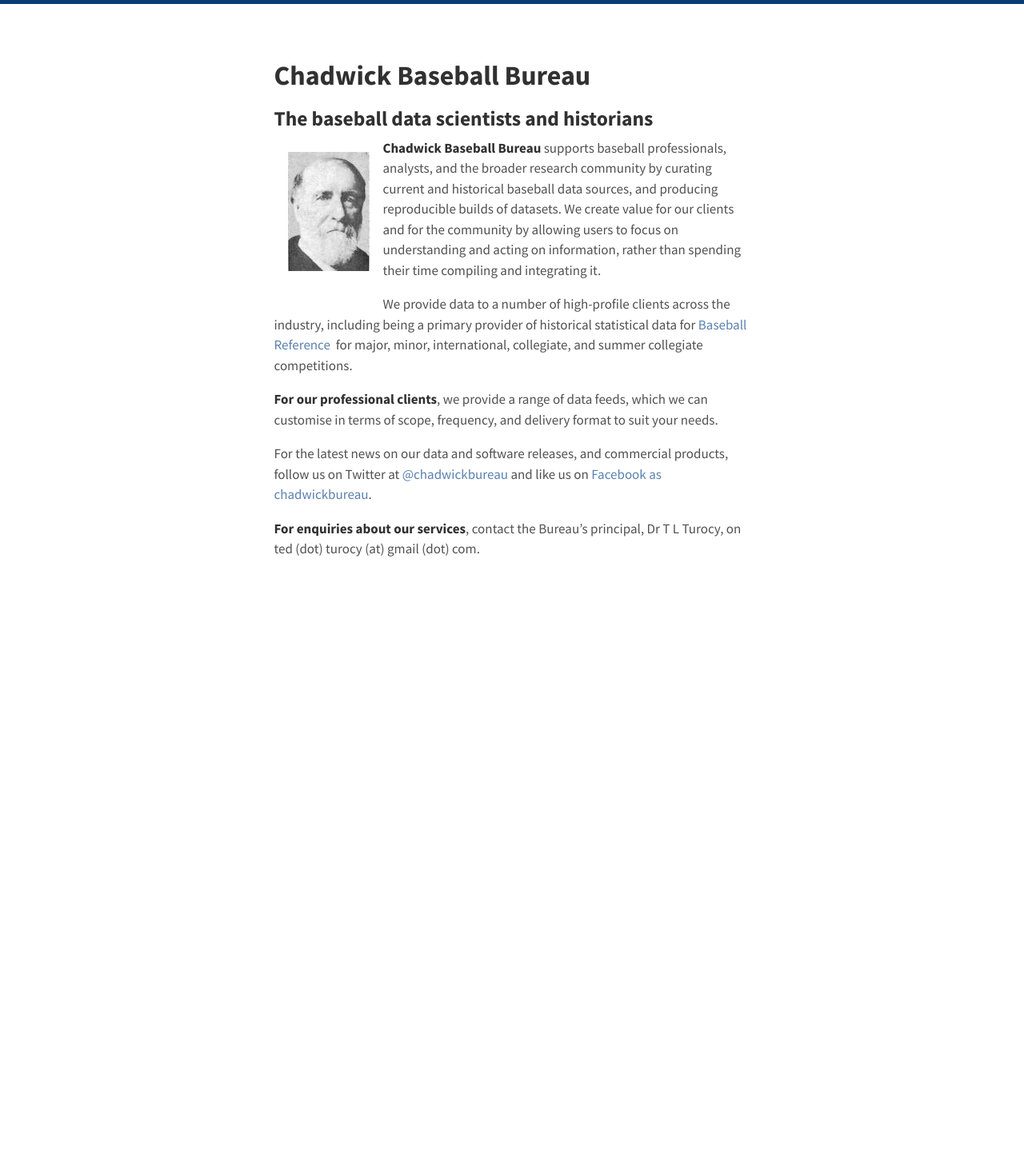
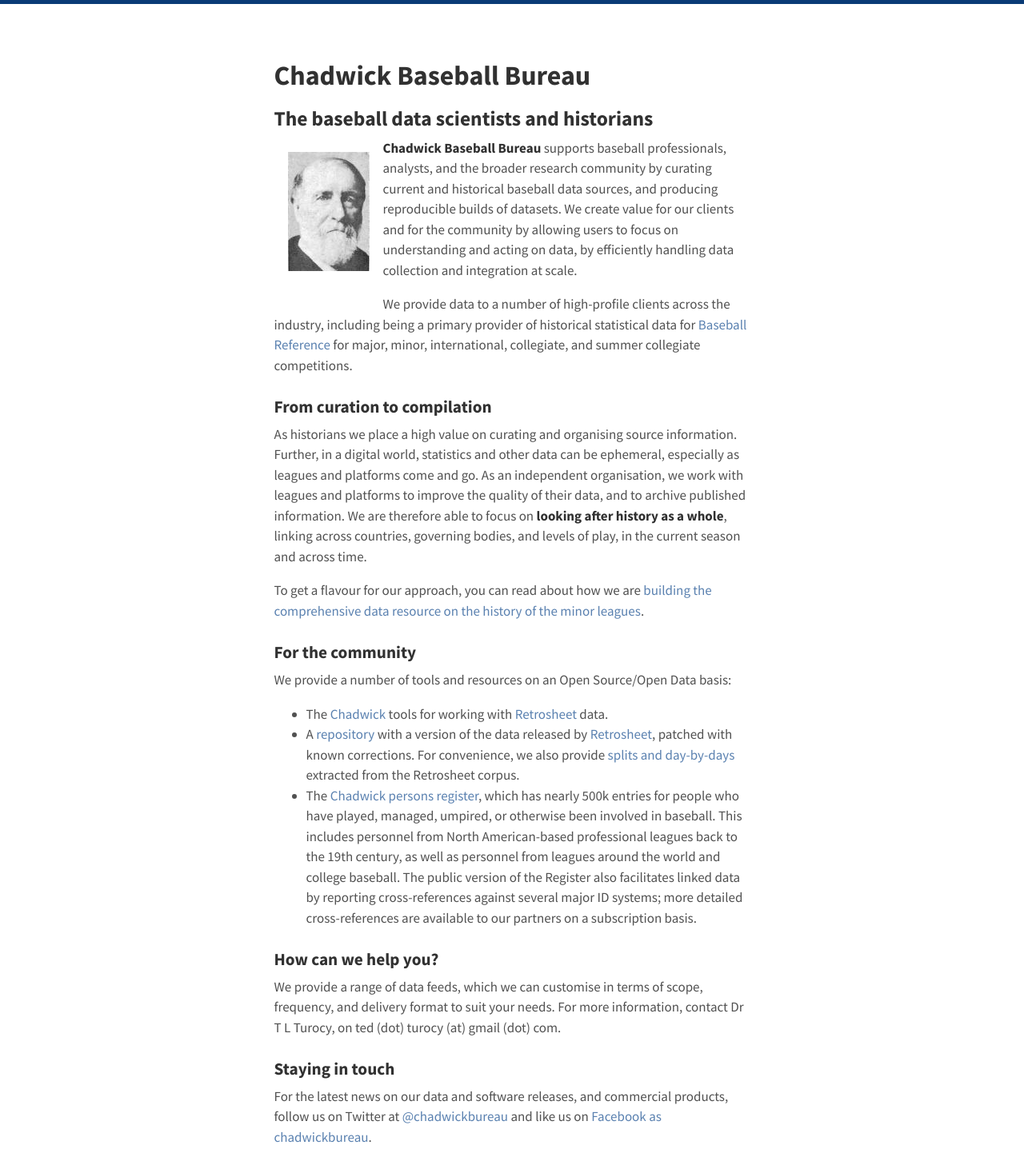
Before and after one commit to chadwickbureau/chadwickbureau.github.io, a Jekyll site: the page built from index.md, in a window 1280 px wide. Shown: the whole page at 80% size. Built offline with Jekyll 4.4.1, drawn with Linux system fonts in a browser that asks for light colours; before the commit the page ends 900 px from its top, so only the background shows below that.

Commit message:
Update index.md

```diff
--- a/index.md
+++ b/index.md
@@ -11,32 +11,49 @@ title: Home
 research community by curating current and historical baseball data sources, and
 producing reproducible builds of datasets.
 We create value for our clients and for the community by allowing users to focus
-on understanding and acting on information, rather than spending their time compiling
-and integrating it.
+on understanding and acting on data, by efficiently handling data collection and
+integration at scale.
 
 We provide data to a number of high-profile clients across the industry, including being
 a primary provider of historical statistical data for
-[Baseball Reference](http://www.baseball-reference.com)
-for major, minor, international, collegiate, and summer collegiate competitions.
+[Baseball Reference](http://www.baseball-reference.com) for major, minor, international, collegiate, and summer collegiate competitions.
 
+### From curation to compilation
 
-**For our professional clients**, we provide a range of data feeds, which we can
+As historians we place a high value on curating and organising source information.
+Further, in a digital world, statistics and other data can be ephemeral, especially as leagues and
+platforms come and go.  As an independent organisation, we work with leagues and platforms to
+improve the quality of their data, and to archive published information.
+We are therefore able to focus on **looking after history as a whole**, linking across
+countries, governing bodies, and levels of play, in the current season and across time.
+
+To get a flavour for our approach, you can read about how we are
+[building the comprehensive data resource on the history of the minor leagues](doc/historical).
+
+### For the community
+
+We provide a number of tools and resources on an Open Source/Open Data basis:
+
+  * The [Chadwick]([http://chadwick.sourceforge.net](https://github.com/chadwickbureau/chadwick)) tools for working
+    with [Retrosheet](http://www.retrosheet.org) data.
+  * A [repository](https://github.com/chadwickbureau/retrosheet) with a version of the data released by
+    [Retrosheet](https://www.retrosheet.org), patched with known corrections.  For convenience, we also provide
+    [splits and day-by-days](https://github.com/chadwickbureau/retrosplits) extracted from the Retrosheet corpus.
+  * The [Chadwick persons register](https://github.com/chadwickbureau/retrosheet), which has nearly 500k entries
+    for people who have played, managed, umpired, or otherwise been involved in baseball.  This includes personnel
+    from North American-based professional leagues back to the 19th century,
+    as well as personnel from leagues around the world and college baseball.
+    The public version of the Register also facilitates linked data by reporting cross-references against several
+    major ID systems; more detailed cross-references are available to our partners on a subscription basis.
+
+### How can we help you?
+
+We provide a range of data feeds, which we can
 customise in terms of scope, frequency, and delivery format to suit your needs.
+For more information, contact Dr T L Turocy, on ted (dot) turocy (at) gmail (dot) com.
 
-<!---
-
-**To support the community** and encourage the development and use of common standards
-for baseball information, we provide a number of
-[datasets and tools released under Open Data and Open Source terms](http://chadwick-bureau.com/open-data/).
-These include:
-
-  * The [Chadwick](http://chadwick.sourceforge.net) tools for manipulating baseball play-by-play data, which are compatible with and extend the DiamondWare tools provided by [Retrosheet](http://www.retrosheet.org). The software is released under the GNU General Public License.
-  * A [git repository](http://github.com/chadwickbureau/retrosheet) with a version of the data released by [Retrosheet](http://www.retrosheet.org), patched with known corrections.
-  * A [cross-reference register](http://chadwick-bureau.com/the-register "The register") of all players, managers, and umpires known to have participated in professional baseball, as well as college players and others with off-field involvement in pro ball, with identifiers in many major ID systems.
---->
+### Staying in touch
 
 For the latest news on our data and software releases, and commercial products,
 follow us on Twitter at [@chadwickbureau](http://twitter.com/chadwickbureau "@chadwickbureau on twitter")
 and like us on [Facebook as chadwickbureau](https://www.facebook.com/pages/Chadwick-Baseball-Bureau/228272460709358).
-
-**For enquiries about our services**, contact the Bureau's principal, Dr T L Turocy, on ted (dot) turocy (at) gmail (dot) com.
```
